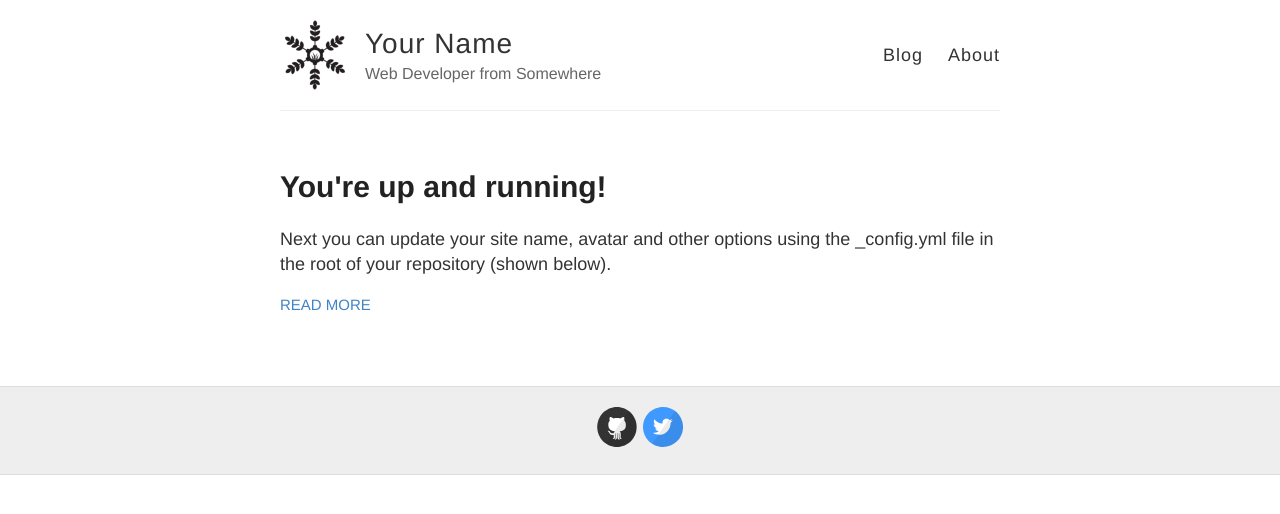
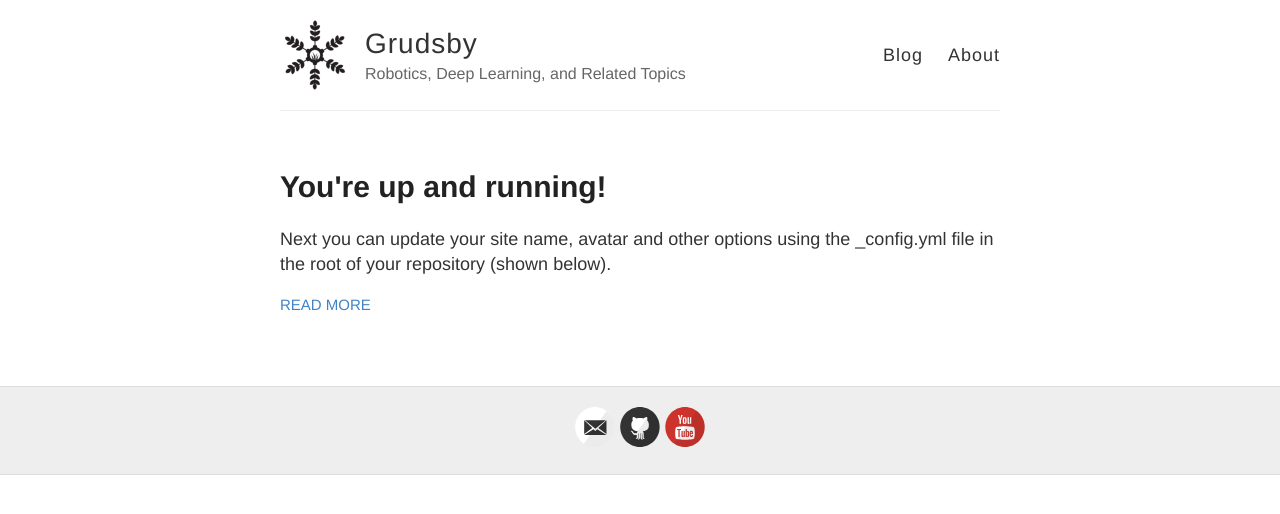
Before and after one commit to grudsby/grudsby.github.io, a Jekyll site: the page built from index.html, in a window 1280 px wide. Shown: the top 514 px of the page. Built offline with Jekyll 4.4.1, drawn with Linux system fonts in a browser that asks for light colours; part of the change alters nothing that is shown.

Commit message:
updated config

```diff
--- a/_config.yml
+++ b/_config.yml
@@ -3,10 +3,10 @@
 #
 
 # Name of your site (displayed in the header)
-name: Your Name
+name: Grudsby
 
 # Short bio or description (displayed in the header)
-description: Web Developer from Somewhere
+description: Robotics, Deep Learning, and Related Topics
 
 # URL of your avatar or profile pic (you could use your GitHub profile pic)
 avatar: https://raw.githubusercontent.com/grudsby/grudsby.github.io/master/images/groundsbot_logo.png
@@ -18,17 +18,17 @@ avatar: https://raw.githubusercontent.com/grudsby/grudsby.github.io/master/image
 # Includes an icon in the footer for each username you enter
 footer-links:
   dribbble:
-  email:
+  email: info@groundsbot.com
   facebook:
   flickr:
-  github: barryclark/jekyll-now
+  github: grudsby/tutorials
   instagram:
   linkedin:
   pinterest:
   rss: # just type anything here for a working RSS icon
-  twitter: jekyllrb
+  twitter:
   stackoverflow: # your stackoverflow profile, e.g. "users/50476/bart-kiers"
-  youtube: # channel/<your_long_string> or user/<user-name>
+  youtube: channel/UCY6dkuu--GBcHLMAzQB9VoA # channel/<your_long_string> or user/<user-name>
   googleplus: # anything in your profile username that comes after plus.google.com/
 
 
@@ -41,7 +41,7 @@ google_analytics:
 
 # Your website URL (e.g. http://barryclark.github.io or http://www.barryclark.co)
 # Used for Sitemap.xml and your RSS feed
-url:
+url: https://www.grudsby.com
 
 # If you're hosting your site at a Project repository on GitHub pages
 # (http://yourusername.github.io/repository-name)
```
